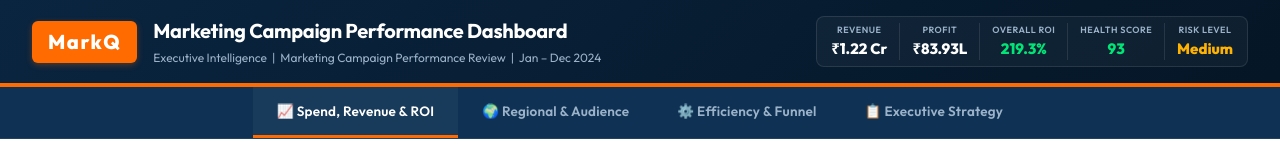
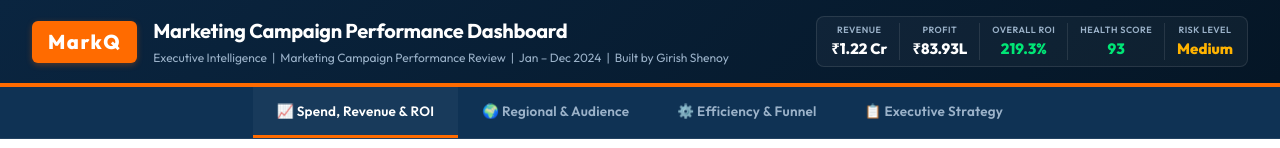
Before and after one commit to girishshenoy16/marketing-campaign-performance-dashboard, a plain HTML site: page docs/index.html in a window 1280 px wide. Shown: the top 148 px of the page. Drawn offline with nearby package versions, Linux system fonts and the light colour scheme.

Commit message:
Changes in web dashboard

```diff
--- a/docs/index.html
+++ b/docs/index.html
@@ -21,7 +21,7 @@
     <div class="h-title">
       <h1>Marketing Campaign Performance Dashboard</h1>
       <p>
-        Executive Intelligence &nbsp;|&nbsp; Marketing Campaign Performance Review &nbsp;|&nbsp; Jan – Dec 2024
+        Executive Intelligence &nbsp;|&nbsp; Marketing Campaign Performance Review &nbsp;|&nbsp; Jan – Dec 2024 &nbsp;|&nbsp; Built by Girish Shenoy
       </p>
     </div>
   </div>
```
